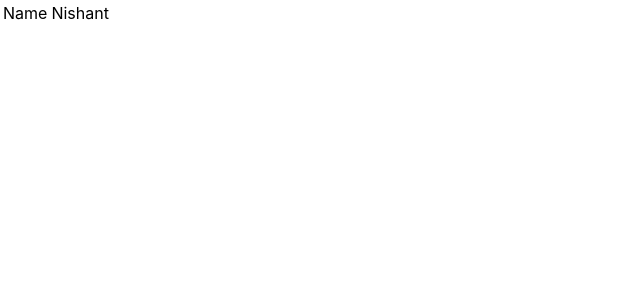
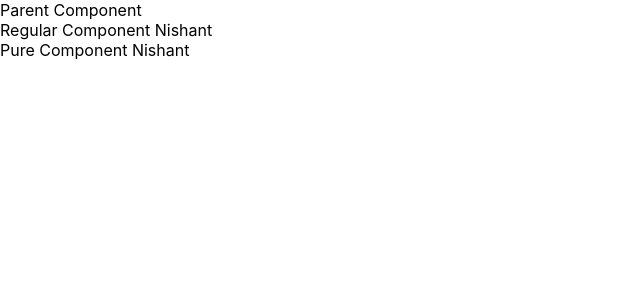
Before and after one commit to Nishant-Pall/React-Prac, a React (Create React App) app: page / in a window 1280 px wide. Shown: the top 300 px of the page, without its empty margins (0-640 px from the left). Built offline with nearby package versions, Linux system fonts and the light colour scheme.

Commit message:
add Pure Components

```diff
--- a/src/App.js
+++ b/src/App.js
@@ -18,12 +18,15 @@
 // import ParentComponent from './components/ParentComponent';
 // import UserGreetings from './components/UserGreetings';
 
-import Table from "./components/Table";
+import ParentComp from "./components/ParentComp";
+
+// import { PureComponent } from "react";
 
 function App() {
   return (
     <div className="App">
-      <Table />
+      <ParentComp />
+      {/* <Table /> */}
       {/* <FragmentDemo /> */}
       {/* {<LifecycleA />} */}
       {/* {<Form />} */}
--- /dev/null
+++ b/src/components/ParentComp.js
@@ -0,0 +1,37 @@
+import React, { Component, PureComponent } from 'react'
+import RegComp from './RegComp';
+import PureComp from './PureComp'
+
+// There's no re-render because parentcomp extens PureComponent
+// class and the states are same, therefore children components
+// dont re-render as well
+class ParentComp extends PureComponent {
+    constructor(props) {
+        super(props)
+
+        this.state = {
+            name: "Nishant"
+        }
+    }
+
+    componentDidMount() {
+        setInterval(() => {
+            this.setState({
+                name: "Nishant"
+            })
+        }, 2000)
+    }
+
+    render() {
+        console.log('********************Parent Comp******************');
+        return (
+            <div>
+                Parent Component
+                <RegComp name={this.state.name} />
+                <PureComp name={this.state.name} />
+            </div>
+        )
+    }
+}
+
+export default ParentComp
--- /dev/null
+++ b/src/components/PureComp.js
@@ -0,0 +1,26 @@
+import React, { PureComponent } from 'react'
+
+// A pure component on the other hand implements
+// shouldComponentUpdate with a shallow props and state comparison
+// Shallow comparison returns true if two complex types refer to
+// the exact same object, else it returns false
+// In our case, we use "Nishant", which is primitive and is the same
+// i.e. it's like ====, and hence shouldComponentUpdate returns
+// false, because there's no change in state
+
+// Never mutate objects or arrays in state because the reference
+// remains the same hence, the component doesn't re-render.
+// Always return a new object that reflects the new state.
+
+class PureComp extends PureComponent {
+    render() {
+        console.log('Pure Comp Render');
+        return (
+            <div>
+                Pure Component {this.props.name}
+            </div>
+        )
+    }
+}
+
+export default PureComp
--- /dev/null
+++ b/src/components/RegComp.js
@@ -0,0 +1,16 @@
+import React, { Component } from 'react'
+
+// A regular component does not implement the shouldComponentUpdate
+// method, it always returns true by default
+class RegComp extends Component {
+    render() {
+        console.log('Reg Comp')
+        return (
+            <div >
+                Regular Component { this.props.name}
+            </div>
+        )
+    }
+}
+
+export default RegComp
```
Also changed, not shown: 1 other file (tests, documents, lock files or other folders).
